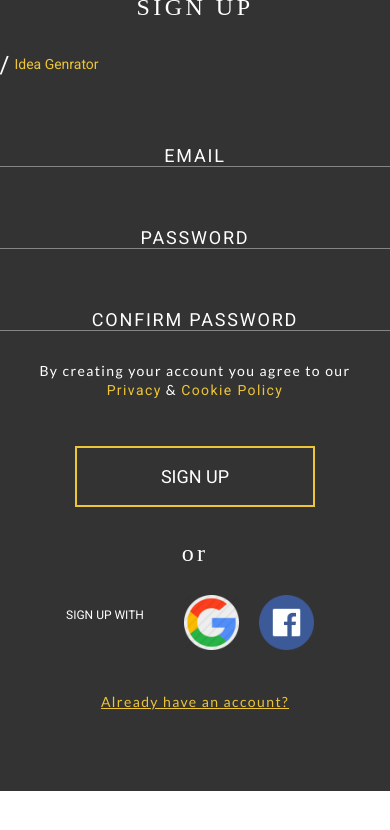
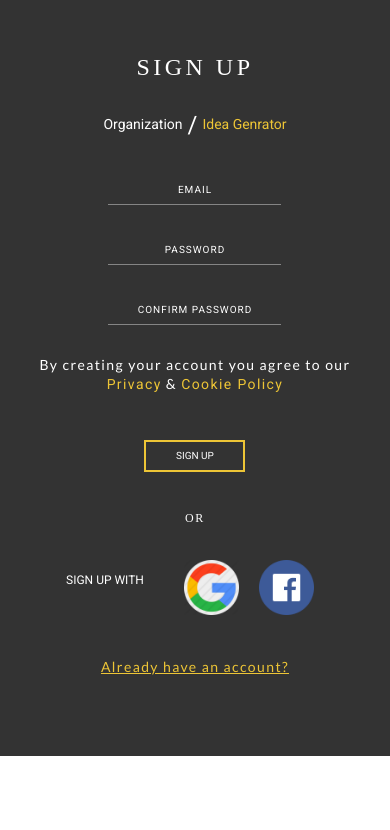
Before and after one commit to grigor-aramyan/generAItor, a React app: page / in a window 390 px wide. Shown: the top 830 px of the page. Built offline with nearby package versions, Linux system fonts and the light colour scheme.

Commit message:
Responsive SignUp component

```diff
--- a/public/css/styles.css
+++ b/public/css/styles.css
@@ -1818,6 +1818,7 @@
 /* Sign Up page */
 .signup-wrapper {
   background: url(../images/signup-bg.png);
+  width: 100%;
 }
 
 .signup-title {
@@ -1864,6 +1865,7 @@
 .signup-input-wrapper {
   width: 560px;
   margin-top: 60px;
+  text-align: center;
 }
 .signup-input {
   width: 560px;
@@ -2964,6 +2966,8 @@
     letter-spacing: 0.1em;
   }
   .idea-generator-wrapper {
+    display: flex;
+    margin: auto;
     margin-top: 30px;
   }
   .social-text {
@@ -2982,5 +2986,37 @@
     line-height: 14px;
     text-transform: uppercase;
     color: #ffffff;
-  }
-}
+    margin-top: 60px;
+  }
+  .signup-input-wrapper {
+    display: flex;
+    flex-direction: column;
+  }
+  .signup-input {
+    max-width: 173px;
+    font-size: 10px;
+    line-height: 12px;
+    height: 30px;
+    margin: auto;
+    margin-top: 30px;
+  }
+  .signup-input:first-of-type {
+    margin-top: -30px;
+  }
+  .signup-button {
+    width: 101px;
+    height: 32px;
+    font-size: 10px;
+    line-height: 12px;
+  }
+  .middle-text {
+    font-size: 12px;
+    text-transform: uppercase;
+  }
+  .have-account-text {
+    font-size: 14px;
+    line-height: 17px;
+    text-align: center;
+    letter-spacing: 0.1em;
+  }
+}
```
